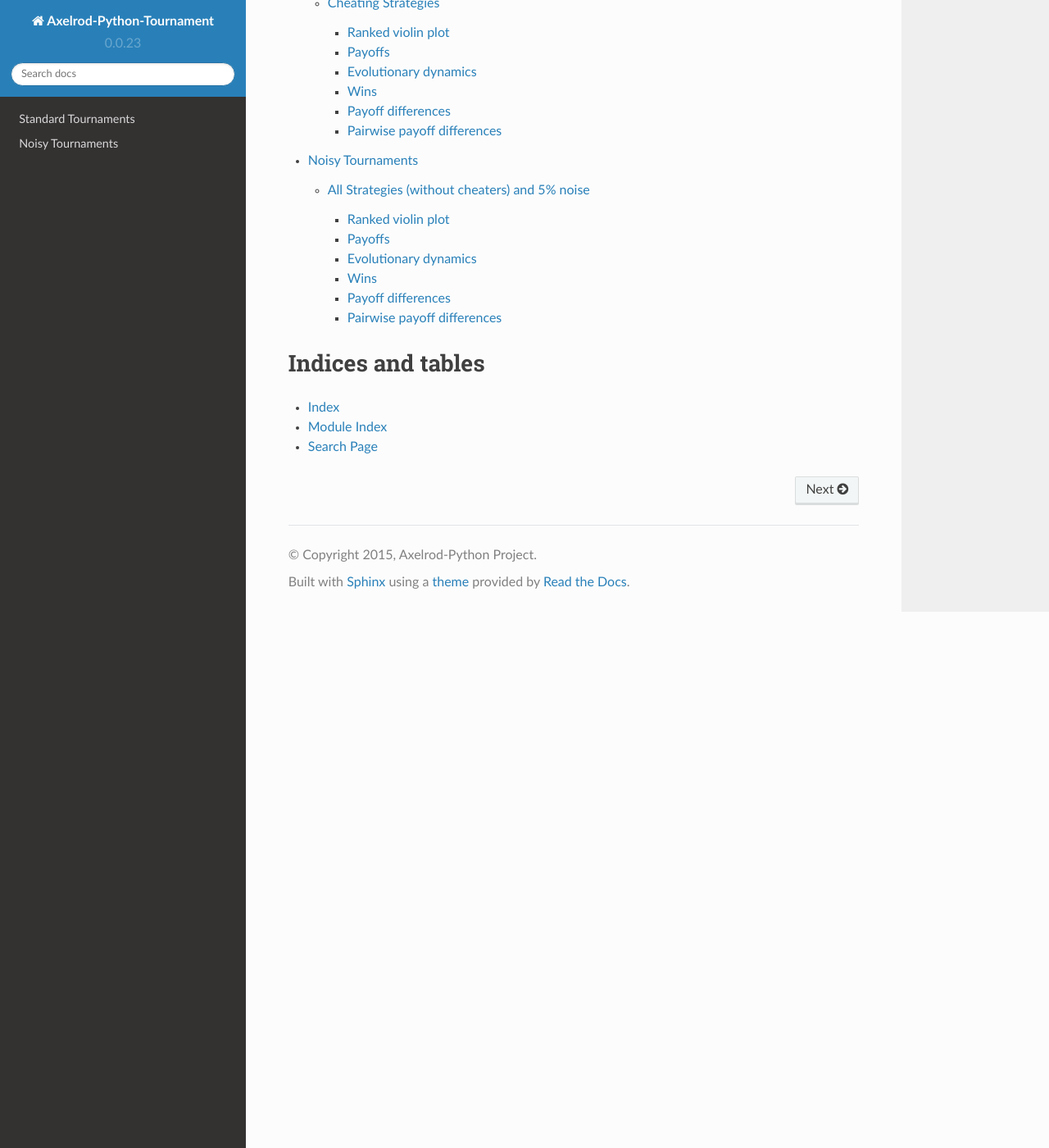
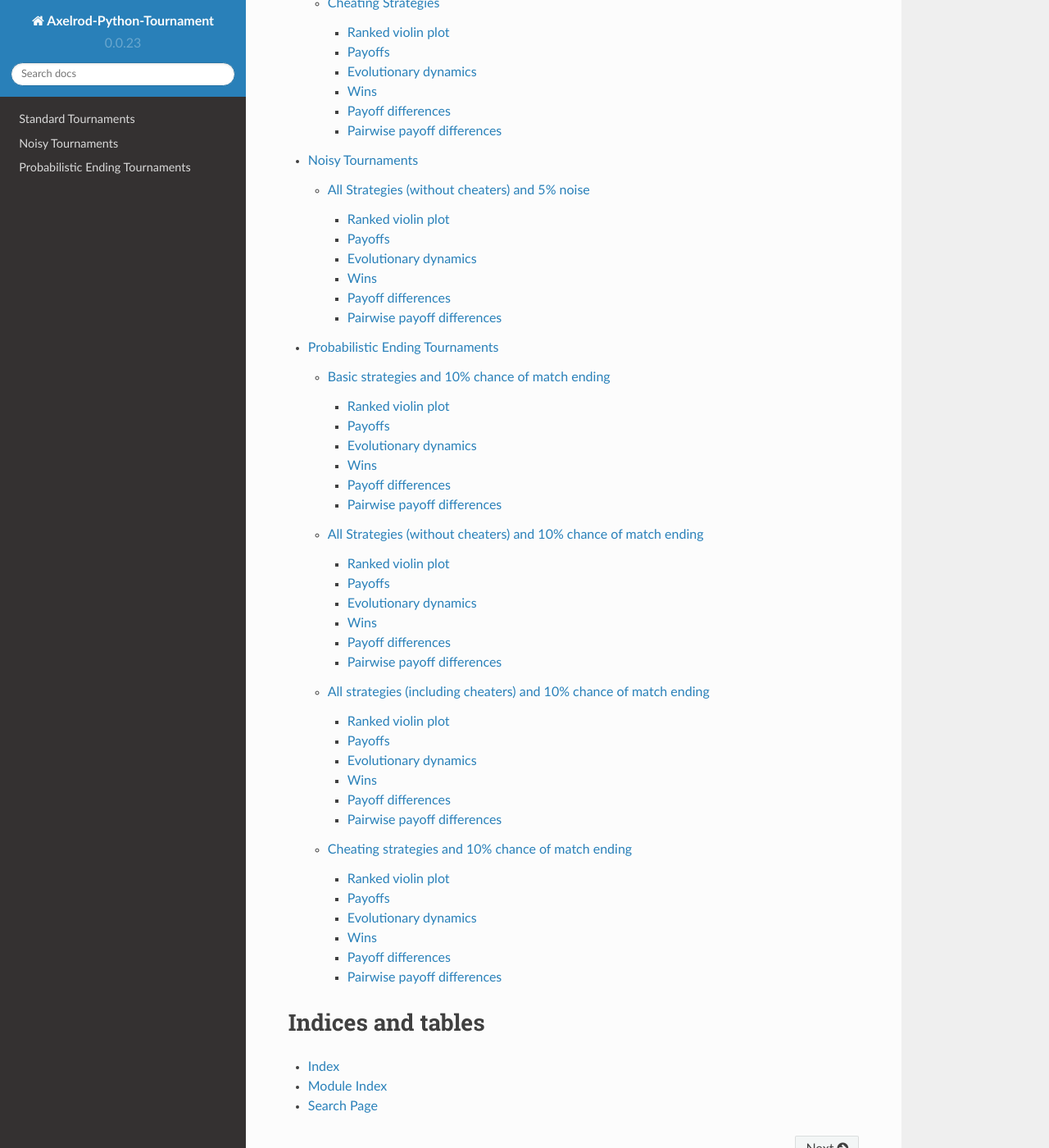
Before and after one commit to Axelrod-Python/tournament, a Sphinx documentation site: the page built from docs/index.rst, in a window 1280 px wide and 1400 px high, scrolled down 985 px. Shown: the whole window at 82% size. Built offline with Sphinx 7.4.7 and the Read the Docs theme 2.0.0, drawn with Linux system fonts in a browser that asks for light colours.

Commit message:
Adding prob end.

```diff
--- a/docs/index.rst
+++ b/docs/index.rst
@@ -18,6 +18,7 @@
 
    standard/index.rst
    noisy/index.rst
+   prob_end/index.rst
 
 
 Indices and tables
--- /dev/null
+++ b/docs/prob_end/all_strategies.rst
@@ -0,0 +1,50 @@
+All strategies (including cheaters) and 10% chance of match ending
+==================================================================
+
+Ranked violin plot
+------------------
+
+The mean utility of each player.
+
+.. figure:: ../../assets/strategies_prob_end_boxplot.svg
+   :alt: ranked violin plot
+
+Payoffs
+-------
+
+The pair wise utilities of each player.
+
+.. figure:: ../../assets/strategies_prob_end_payoff.svg
+   :alt: payoffs
+
+Evolutionary dynamics
+---------------------
+
+The evolutionary dynamic of the strategies (based on the utilities).
+
+.. figure:: ../../assets/strategies_prob_end_reproduce.svg
+   :alt: evolutionary dynamics
+
+Wins
+----
+
+The number of wins of each player.
+
+.. figure:: ../../assets/strategies_prob_end_winplot.svg
+   :alt: evolutionary dynamics
+
+Payoff differences
+------------------
+
+The payoff differences for each player.
+
+.. figure:: ../../assets/strategies_prob_end_sdvplot.svg
+   :alt: evolutionary dynamics
+
+Pairwise payoff differences
+---------------------------
+
+The difference of payoffs between pairs of players.
+
+.. figure:: ../../assets/strategies_prob_end_pdplot.svg
+   :alt: evolutionary dynamics
--- /dev/null
+++ b/docs/prob_end/basic.rst
@@ -0,0 +1,50 @@
+Basic strategies and 10% chance of match ending
+===============================================
+
+Ranked violin plot
+------------------
+
+The mean utility of each player.
+
+.. figure:: ../../assets/basic_strategies_prob_end_boxplot.svg
+   :alt: ranked violin plot
+
+Payoffs
+-------
+
+The pair wise utilities of each player.
+
+.. figure:: ../../assets/basic_strategies_prob_end_payoff.svg
+   :alt: payoffs
+
+Evolutionary dynamics
+---------------------
+
+The evolutionary dynamic of the strategies (based on the utilities).
+
+.. figure:: ../../assets/basic_strategies_prob_end_reproduce.svg
+   :alt: evolutionary dynamics
+
+Wins
+----
+
+The number of wins of each player.
+
+.. figure:: ../../assets/basic_strategies_prob_end_winplot.svg
+   :alt: evolutionary dynamics
+
+Payoff differences
+------------------
+
+The payoff differences for each player.
+
+.. figure:: ../../assets/basic_strategies_prob_end_sdvplot.svg
+   :alt: evolutionary dynamics
+
+Pairwise payoff differences
+---------------------------
+
+The difference of payoffs between pairs of players.
+
+.. figure:: ../../assets/basic_strategies_prob_end_pdplot.svg
+   :alt: evolutionary dynamics
--- /dev/null
+++ b/docs/prob_end/cheaters.rst
@@ -0,0 +1,50 @@
+Cheating strategies and 10% chance of match ending
+==================================================
+
+Ranked violin plot
+------------------
+
+The mean utility of each player.
+
+.. figure:: ../../assets/cheating_strategies_prob_end_boxplot.svg
+   :alt: ranked violin plot
+
+Payoffs
+-------
+
+The pair wise utilities of each player.
+
+.. figure:: ../../assets/cheating_strategies_prob_end_payoff.svg
+   :alt: payoffs
+
+Evolutionary dynamics
+---------------------
+
+The evolutionary dynamic of the strategies (based on the utilities).
+
+.. figure:: ../../assets/cheating_strategies_prob_end_reproduce.svg
+   :alt: evolutionary dynamics
+
+Wins
+----
+
+The number of wins of each player.
+
+.. figure:: ../../assets/cheating_strategies_prob_end_winplot.svg
+   :alt: evolutionary dynamics
+
+Payoff differences
+------------------
+
+The payoff differences for each player.
+
+.. figure:: ../../assets/cheating_strategies_prob_end_sdvplot.svg
+   :alt: evolutionary dynamics
+
+Pairwise payoff differences
+---------------------------
+
+The difference of payoffs between pairs of players.
+
+.. figure:: ../../assets/cheating_strategies_prob_end_pdplot.svg
+   :alt: evolutionary dynamics
--- /dev/null
+++ b/docs/prob_end/index.rst
@@ -0,0 +1,12 @@
+Probabilistic Ending Tournaments
+================================
+
+Contents:
+
+.. toctree::
+   :maxdepth: 2
+
+   basic.rst
+   strategies.rst
+   all_strategies.rst
+   cheaters.rst
--- /dev/null
+++ b/docs/prob_end/strategies.rst
@@ -0,0 +1,50 @@
+All Strategies (without cheaters) and 10% chance of match ending
+===============================================================
+
+Ranked violin plot
+------------------
+
+The mean utility of each player.
+
+.. figure:: ../../assets/ordinary_strategies_prob_end_boxplot.svg
+   :alt: ranked violin plot
+
+Payoffs
+-------
+
+The pair wise utilities of each player.
+
+.. figure:: ../../assets/ordinary_strategies_prob_end_payoff.svg
+   :alt: payoffs
+
+Evolutionary dynamics
+---------------------
+
+The evolutionary dynamic of the strategies (based on the utilities).
+
+.. figure:: ../../assets/ordinary_strategies_prob_end_reproduce.svg
+   :alt: evolutionary dynamics
+
+Wins
+----
+
+The number of wins of each player.
+
+.. figure:: ../../assets/ordinary_strategies_prob_end_winplot.svg
+   :alt: evolutionary dynamics
+
+Payoff differences
+------------------
+
+The payoff differences for each player.
+
+.. figure:: ../../assets/ordinary_strategies_prob_end_sdvplot.svg
+   :alt: evolutionary dynamics
+
+Pairwise payoff differences
+---------------------------
+
+The difference of payoffs between pairs of players.
+
+.. figure:: ../../assets/ordinary_strategies_prob_end_pdplot.svg
+   :alt: evolutionary dynamics
```
